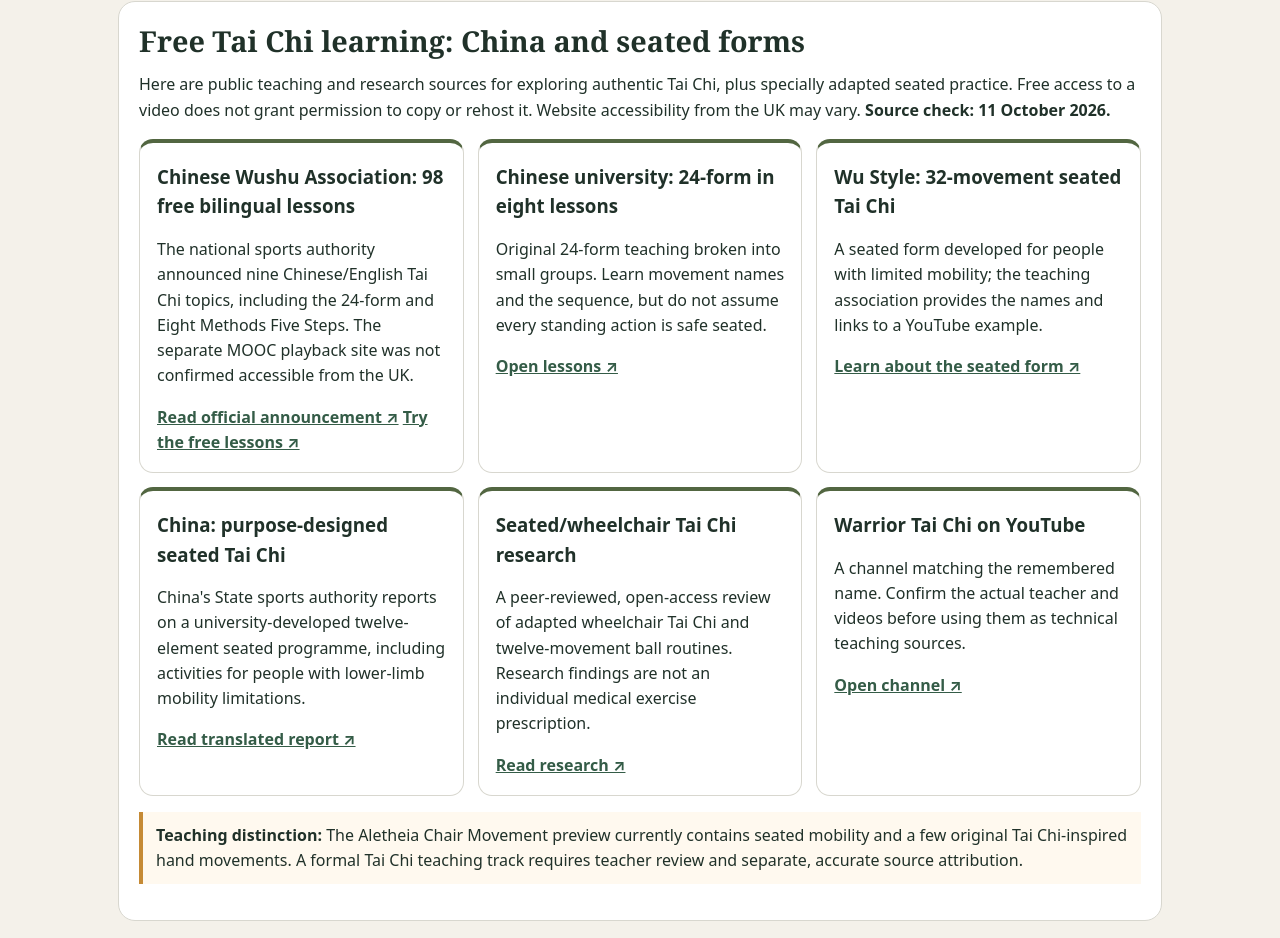
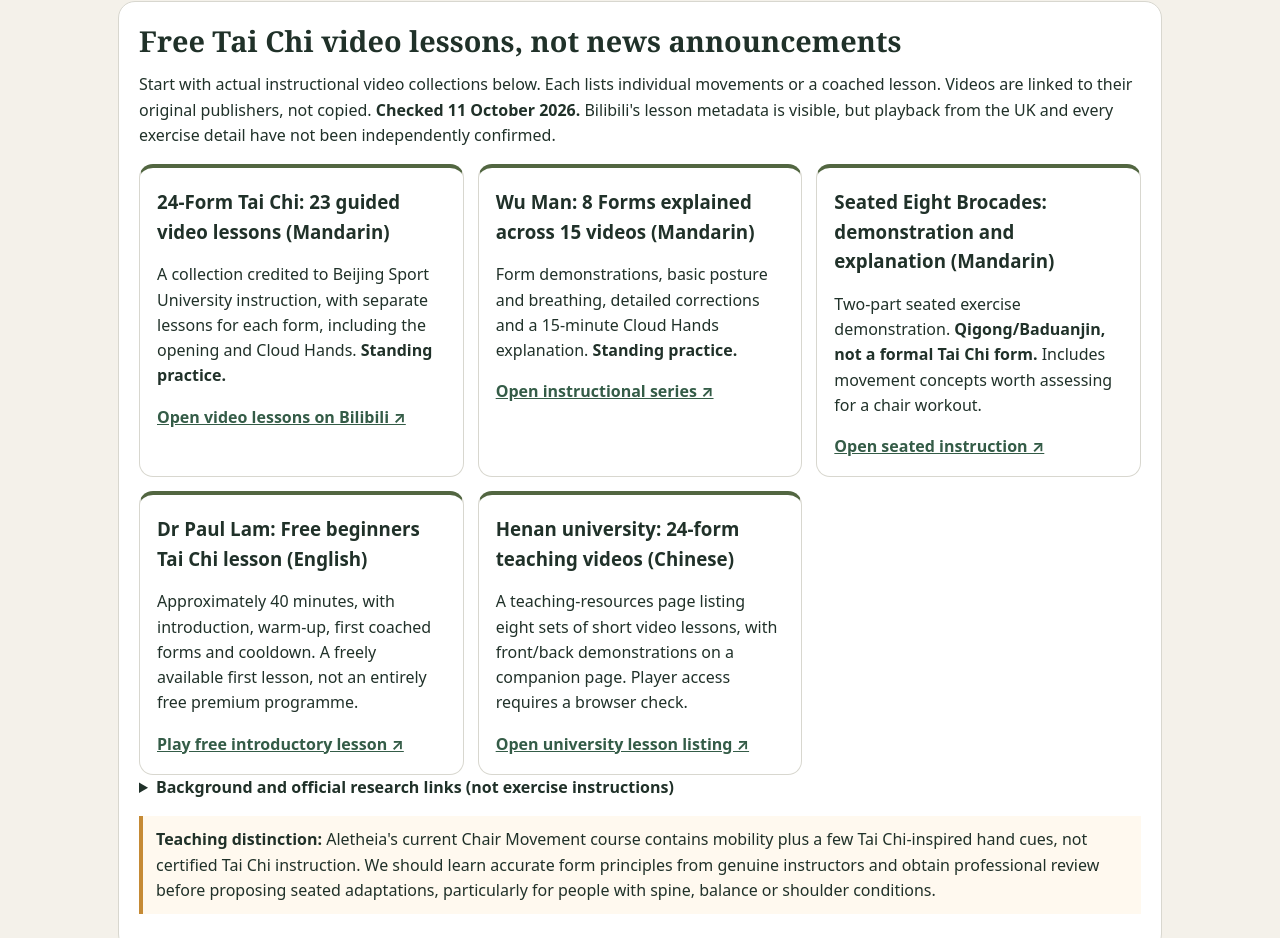
Before and after one commit to KarstenEvans/aletheia-app, a plain HTML site: page Aletheia-calistenics/Aleteheia-calistenics-rsc.htm in a window 1280 px wide. Shown: the part 1894-2832 px from the top of the page. Drawn offline with Linux system fonts and the light colour scheme.

Commit message:
Replace administrative Tai Chi links with direct lesson videos; move government notices to background

```diff
--- a/Aletheia-calistenics/Aleteheia-calistenics-rsc.htm
+++ b/Aletheia-calistenics/Aleteheia-calistenics-rsc.htm
@@ -63,17 +63,19 @@ footer{margin-top:30px;padding:24px 0;background:#21312a;color:#dce5dd}footer a{
 </section>
 
 <section class="section" id="free-tai-chi">
-  <h2>Free Tai Chi learning: China and seated forms</h2>
-  <p>Here are public teaching and research sources for exploring authentic Tai Chi, plus specially adapted seated practice. Free access to a video does not grant permission to copy or rehost it. Website accessibility from the UK may vary. <strong>Source check: 11 October 2026.</strong></p>
+  <h2>Free Tai Chi video lessons, not news announcements</h2>
+  <p>Start with actual instructional video collections below. Each lists individual movements or a coached lesson. Videos are linked to their original publishers, not copied. <strong>Checked 11 October 2026.</strong> Bilibili's lesson metadata is visible, but playback from the UK and every exercise detail have not been independently confirmed.</p>
   <div class="grid">
-    <article class="card free"><h3>Chinese Wushu Association: 98 free bilingual lessons</h3><p>The national sports authority announced nine Chinese/English Tai Chi topics, including the 24-form and Eight Methods Five Steps. The separate MOOC playback site was not confirmed accessible from the UK.</p><a data-awinignore href="https://www.sport.gov.cn/wszx/n5392/c29458368/content.html" target="_blank" rel="noopener">Read official announcement ↗</a> <a data-awinignore href="https://taiji-mooc.wushu.com.cn/" target="_blank" rel="noopener">Try the free lessons ↗</a></article>
-    <article class="card free"><h3>Chinese university: 24-form in eight lessons</h3><p>Original 24-form teaching broken into small groups. Learn movement names and the sequence, but do not assume every standing action is safe seated.</p><a data-awinignore href="https://tyb.hagmc.edu.cn/info/1017/1129.htm" target="_blank" rel="noopener">Open lessons ↗</a></article>
-    <article class="card free"><h3>Wu Style: 32-movement seated Tai Chi</h3><p>A seated form developed for people with limited mobility; the teaching association provides the names and links to a YouTube example.</p><a data-awinignore href="https://www.tcca.org.uk/Seated_Form.html" target="_blank" rel="noopener">Learn about the seated form ↗</a></article>
-    <article class="card free"><h3>China: purpose-designed seated Tai Chi</h3><p>China's State sports authority reports on a university-developed twelve-element seated programme, including activities for people with lower-limb mobility limitations.</p><a data-awinignore href="https://www.sport.gov.cn/n20001280/n20067626/n20067861/c25595942/content.html" target="_blank" rel="noopener">Read translated report ↗</a></article>
-    <article class="card free"><h3>Seated/wheelchair Tai Chi research</h3><p>A peer-reviewed, open-access review of adapted wheelchair Tai Chi and twelve-movement ball routines. Research findings are not an individual medical exercise prescription.</p><a data-awinignore href="https://www.frontiersin.org/journals/aging-neuroscience/articles/10.3389/fnagi.2022.935986/full" target="_blank" rel="noopener">Read research ↗</a></article>
-    <article class="card free"><h3>Warrior Tai Chi on YouTube</h3><p>A channel matching the remembered name. Confirm the actual teacher and videos before using them as technical teaching sources.</p><a data-awinignore href="https://www.youtube.com/channel/UCVg9yKrA5dWxIBagUm9f8mA" target="_blank" rel="noopener">Open channel ↗</a></article>
+    <article class="card free"><h3>24-Form Tai Chi: 23 guided video lessons (Mandarin)</h3><p>A collection credited to Beijing Sport University instruction, with separate lessons for each form, including the opening and Cloud Hands. <strong>Standing practice.</strong></p><a data-awinignore href="https://www.bilibili.com/video/BV1sF4118776/" target="_blank" rel="noopener">Open video lessons on Bilibili ↗</a></article>
+    <article class="card free"><h3>Wu Man: 8 Forms explained across 15 videos (Mandarin)</h3><p>Form demonstrations, basic posture and breathing, detailed corrections and a 15-minute Cloud Hands explanation. <strong>Standing practice.</strong></p><a data-awinignore href="https://www.bilibili.com/video/BV1mgoLY6EdN/" target="_blank" rel="noopener">Open instructional series ↗</a></article>
+    <article class="card free"><h3>Seated Eight Brocades: demonstration and explanation (Mandarin)</h3><p>Two-part seated exercise demonstration. <strong>Qigong/Baduanjin, not a formal Tai Chi form.</strong> Includes movement concepts worth assessing for a chair workout.</p><a data-awinignore href="https://www.bilibili.com/video/BV1Hr421F7LS/" target="_blank" rel="noopener">Open seated instruction ↗</a></article>
+    <article class="card free"><h3>Dr Paul Lam: Free beginners Tai Chi lesson (English)</h3><p>Approximately 40 minutes, with introduction, warm-up, first coached forms and cooldown. A freely available first lesson, not an entirely free premium programme.</p><a data-awinignore href="https://www.youtube.com/watch?v=hIOHGrYCEJ4" target="_blank" rel="noopener">Play free introductory lesson ↗</a></article>
+    <article class="card free"><h3>Henan university: 24-form teaching videos (Chinese)</h3><p>A teaching-resources page listing eight sets of short video lessons, with front/back demonstrations on a companion page. Player access requires a browser check.</p><a data-awinignore href="https://tyb.hagmc.edu.cn/info/1017/1129.htm" target="_blank" rel="noopener">Open university lesson listing ↗</a></article>
   </div>
-  <p class="note"><strong>Teaching distinction:</strong> The Aletheia Chair Movement preview currently contains seated mobility and a few original Tai Chi-inspired hand movements. A formal Tai Chi teaching track requires teacher review and separate, accurate source attribution.</p>
+  <details><summary><strong>Background and official research links (not exercise instructions)</strong></summary>
+  <p>The Chinese sports authority's International Tai Chi Day notice announces 98 free bilingual MOOC lessons. <a data-awinignore href="https://taiji-mooc.wushu.com.cn/" target="_blank" rel="noopener">Try the actual course site ↗</a>; <a data-awinignore href="https://www.sport.gov.cn/wszx/n5392/c29458368/content.html" target="_blank" rel="noopener">read the official announcement ↗</a>. The government announcement is administrative, not a tutorial. <a data-awinignore href="https://www.sport.gov.cn/n20001280/n20067626/n20067861/c25595942/content.html" target="_blank" rel="noopener">Research on purpose-designed seated Tai Chi ↗</a> and <a data-awinignore href="https://www.tcca.org.uk/Seated_Form.html" target="_blank" rel="noopener">Wu-style seated-form reference ↗</a> are also background materials, rather than beginner video lessons.</p>
+  </details>
+  <p class="note"><strong>Teaching distinction:</strong> Aletheia's current Chair Movement course contains mobility plus a few Tai Chi-inspired hand cues, not certified Tai Chi instruction. We should learn accurate form principles from genuine instructors and obtain professional review before proposing seated adaptations, particularly for people with spine, balance or shoulder conditions.</p>
 </section>
 
 <section class="section" id="music">
```
